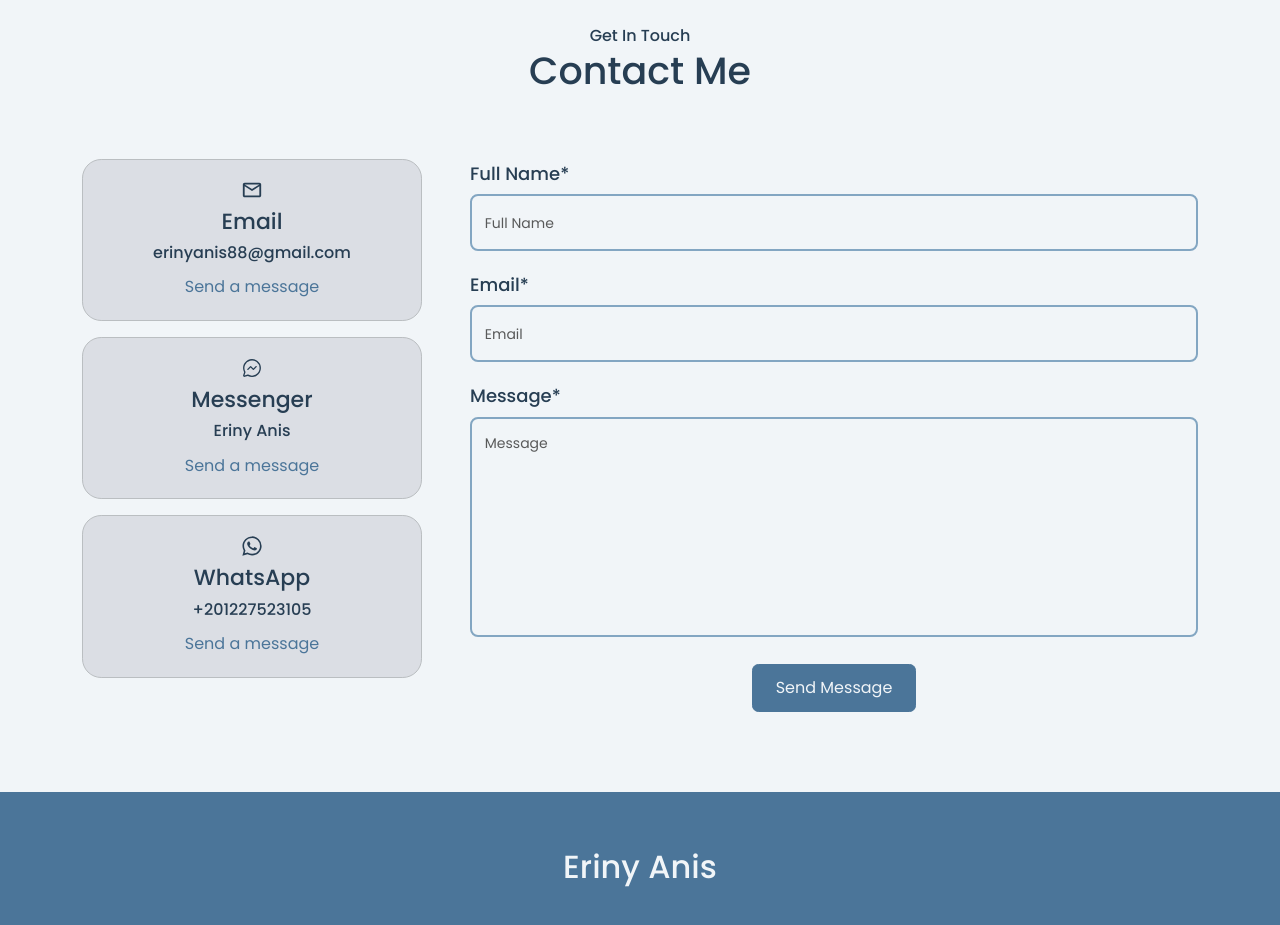
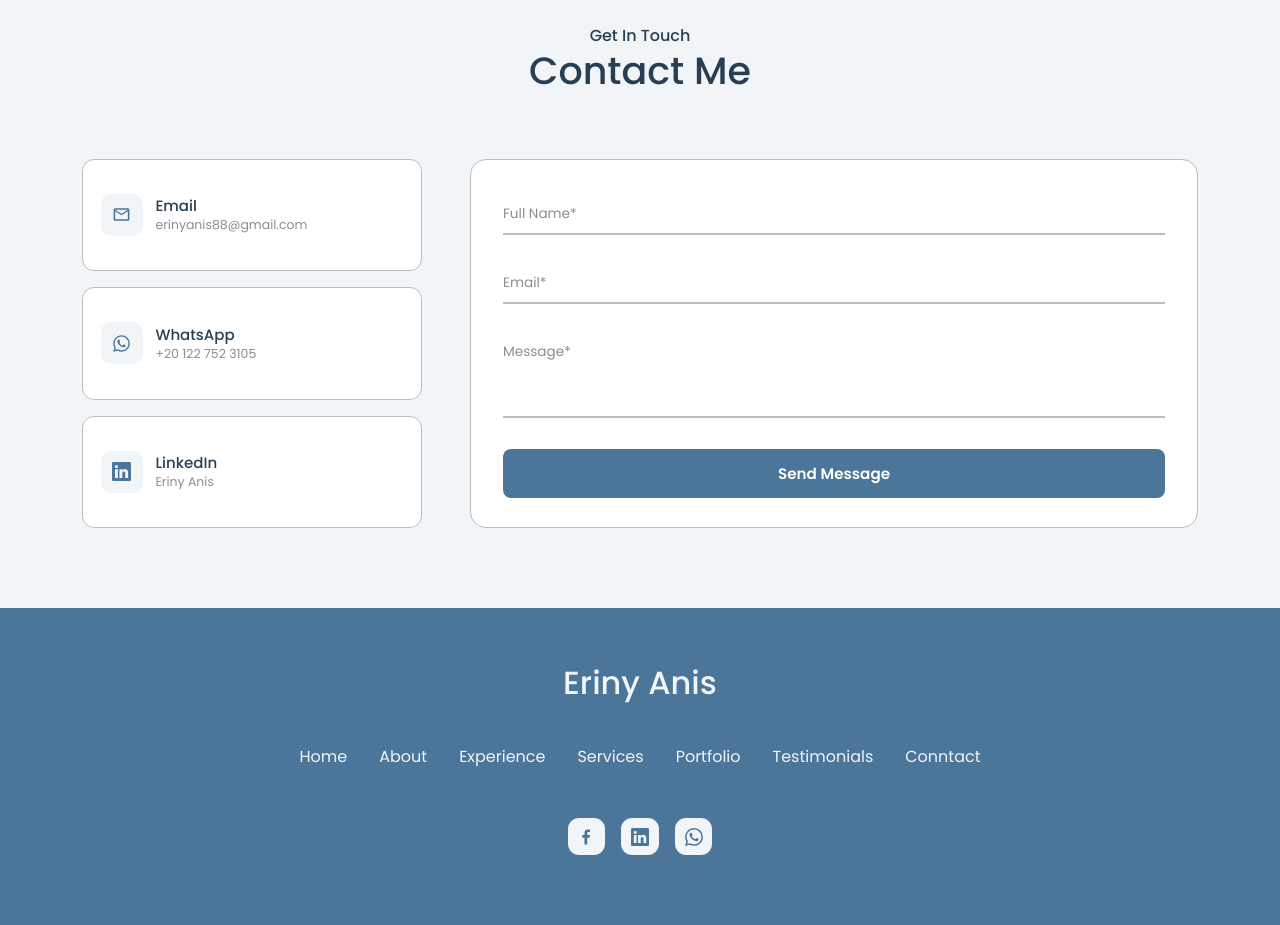
Before and after one commit to ErinyAnis/ErinyAnis-portfolio, a React (Vite) app: page / in a window 1280 px wide. Shown: the part 4880-5805 px from the top of the page. Built offline with nearby package versions, Linux system fonts and the light colour scheme.

Commit message:
update contact section

```diff
--- a/package.json
+++ b/package.json
@@ -12,8 +12,8 @@
     "preview": "vite preview"
   },
   "dependencies": {
+    "@emailjs/browser": "^4.4.1",
     "bootstrap": "^5.3.3",
-    "emailjs-com": "^3.2.0",
     "prop-types": "^15.8.1",
     "react": "^18.3.1",
     "react-bootstrap": "^2.10.3",
--- a/src/components/contact/Contact.jsx
+++ b/src/components/contact/Contact.jsx
@@ -1,6 +1,6 @@
 import { MdOutlineMail } from "react-icons/md";
-import { PiMessengerLogo } from "react-icons/pi";
 import { IoLogoWhatsapp } from "react-icons/io5";
+import { BsLinkedin } from "react-icons/bs";
 import Form from "./Form";
 
 import "./contact.css";
@@ -16,33 +16,20 @@ const Contact = () => {
 
         <div className="contact__container row g-4 gx-lg-5">
           <div className="col-lg-4 mb-4 mb-lg-0">
-            <div className="contact__options d-flex flex-column gap-3 flex-wrap">
+            <div className="contact__options d-flex flex-column gap-3">
               <a
                 href="mailto:erinyanis88@gmail.com"
                 target="_blank"
                 className="contact__option"
                 rel="noreferrer"
               >
-                <article>
-                  <MdOutlineMail className="contact__option-icon" />
+                <div className="contact__option-icon-box">
+                  <MdOutlineMail />
+                </div>
+                <div className="contact__option-text">
                   <h4>Email</h4>
                   <h5>erinyanis88@gmail.com</h5>
-                  <div className="link">Send a message</div>
-                </article>
-              </a>
-
-              <a
-                href="https://m.me/eriny.anis"
-                target="_blank"
-                className="contact__option"
-                rel="noreferrer"
-              >
-                <article>
-                  <PiMessengerLogo className="contact__option-icon" />
-                  <h4>Messenger</h4>
-                  <h5>Eriny Anis</h5>
-                  <div className="link">Send a message</div>
-                </article>
+                </div>
               </a>
 
               <a
@@ -51,12 +38,28 @@ const Contact = () => {
                 className="contact__option"
                 rel="noreferrer"
               >
-                <article>
-                  <IoLogoWhatsapp className="contact__option-icon" />
+                <div className="contact__option-icon-box">
+                  <IoLogoWhatsapp />
+                </div>
+                <div className="contact__option-text">
                   <h4>WhatsApp</h4>
-                  <h5>+201227523105</h5>
-                  <div className="link">Send a message</div>
-                </article>
+                  <h5>+20 122 752 3105</h5>
+                </div>
+              </a>
+
+              <a
+                href="https://linkedin.com/in/eriny-anis"
+                target="_blank"
+                className="contact__option"
+                rel="noreferrer"
+              >
+                <div className="contact__option-icon-box">
+                  <BsLinkedin />
+                </div>
+                <div className="contact__option-text">
+                  <h4>LinkedIn</h4>
+                  <h5>Eriny Anis</h5>
+                </div>
               </a>
             </div>
           </div>
--- a/src/components/contact/Form.jsx
+++ b/src/components/contact/Form.jsx
@@ -1,5 +1,5 @@
 import { useRef, useState } from "react";
-import emailjs from "emailjs-com";
+import emailjs from "@emailjs/browser";
 
 const Form = () => {
   const form = useRef();
@@ -22,7 +22,7 @@ const Form = () => {
     }
 
     if (!formData.email.trim()) {
-      validationErrors.email = "please enter your email";
+      validationErrors.email = "Please enter your email";
     } else if (!/^\S+@\S+\.\S+$/.test(formData.email)) {
       validationErrors.email = "Please enter a valid email";
     }
@@ -36,93 +36,78 @@ const Form = () => {
     if (Object.keys(validationErrors).length === 0) {
       emailjs
         .sendForm(
-          "service_uizxztp",
-          "template_gtahosm",
+          "service_o1ml34u",
+          "template_jed0o0p",
           form.current,
-          "J7WDHcyjYEjmoM_k8"
+          "YC97DvqlHHu8EoXst",
         )
         .then(
-          (response) => {
-            console.log("SUCCESS!", response.status, response.text);
+          () => {
             setMessage("Your message has been sent successfully!");
             setError(null);
-            form.current.reset(); // Reset the form fields
-            setFormData({
-              name: "",
-              email: "",
-              message: "",
-            }); // Reset the form data state
+            setFormData({ name: "", email: "", message: "" });
           },
-          (error) => {
-            console.error("FAILED...", error);
+          () => {
             setError("Failed to send the message. Please try again later.");
             setMessage(null);
-          }
+          },
         );
     }
   };
 
   const handleChange = (e) => {
     const { name, value } = e.target;
-    setFormData({
-      ...formData,
-      [name]: value,
-    });
+    setFormData({ ...formData, [name]: value });
   };
 
   return (
-    <>
-      <form
-        ref={form}
-        onSubmit={sendEmail}
-        className="d-flex flex-column gap-3"
-      >
-        <div>
-          <label htmlFor="name">Full Name*</label>
+    <div className="contact__form-card">
+      <form ref={form} onSubmit={sendEmail} className="contact__form">
+        <div className="form__row">
           <input
             type="text"
             name="name"
             id="name"
-            placeholder="Full Name"
+            placeholder=" "
             value={formData.name}
             onChange={handleChange}
           />
+          <label htmlFor="name">Full Name*</label>
           {errors.name && <p className="error-message">{errors.name}</p>}
         </div>
 
-        <div>
-          <label htmlFor="email">Email*</label>
+        <div className="form__row">
           <input
             type="email"
             name="email"
             id="email"
-            placeholder="Email"
+            placeholder=" "
             value={formData.email}
             onChange={handleChange}
           />
+          <label htmlFor="email">Email*</label>
           {errors.email && <p className="error-message">{errors.email}</p>}
         </div>
-        <div>
-          <label htmlFor="message">Message*</label>
+
+        <div className="form__row form__row--grow">
           <textarea
             name="message"
             id="message"
-            cols="30"
-            rows="7"
-            placeholder="Message"
+            placeholder=" "
             value={formData.message}
             onChange={handleChange}
           ></textarea>
+          <label htmlFor="message">Message*</label>
           {errors.message && <p className="error-message">{errors.message}</p>}
         </div>
-        <button type="submit" className="btn btn-primary m-auto">
+
+        <button type="submit" className="form__submit">
           Send Message
         </button>
+        {message && <div className="alert alert-success mt-3">{message}</div>}
+        {error && <div className="alert alert-danger mt-3">{error}</div>}
       </form>
-
-      {message && <div className="alert alert-success mt-3">{message}</div>}
-      {error && <div className="alert alert-danger mt-3">{error}</div>}
-    </>
+    </div>
   );
 };
 
--- a/src/components/contact/contact.css
+++ b/src/components/contact/contact.css
@@ -1,114 +1,173 @@
+.contact__container {
+    align-items: stretch;
+}
+
+/* ===== Contact options (left side) ===== */
+.contact__options {
+    height: 100%;
+}
+
 .contact__option {
-    background: var(--color-bg-variant);
-    padding: 1.2rem 1.3rem;
-    border-radius: 1.2rem;
-    text-align: center;
+    flex: 1;
+    display: flex;
+    align-items: center;
+    gap: 0.8rem;
+    background: var(--color-white);
     border: 1px solid var(--stroke-color);
+    border-radius: 12px;
+    padding: 1rem 1.1rem;
+    text-decoration: none;
+    color: inherit;
     transition: var(--transition);
 }
 
 .contact__option:hover {
-    background: transparent;
-    border-color: var(--color-primary-variant);
+    border-color: var(--color-primary);
+    transform: translateX(4px);
+    box-shadow: 0 6px 16px -4px rgba(75, 117, 153, 0.18);
 }
 
-.contact__option-icon {
-    font-size: 22px;
-    margin-bottom: 0.5rem;
+.contact__option-icon-box {
+    width: 42px;
+    height: 42px;
+    border-radius: 10px;
+    flex-shrink: 0;
+    display: flex;
+    align-items: center;
+    justify-content: center;
+    background: var(--color-bg);
+    color: var(--color-primary);
+    font-size: 19px;
 }
 
-.contact__option h4 {
-    font-size: 22px;
+.contact__option-text h4 {
+    font-size: 15px;
+    color: var(--color-dark);
+    margin-bottom: 2px;
 }
 
-.contact__option h5 {
-    font-size: 16px;
+.contact__option-text h5 {
+    font-size: 12.5px;
+    color: var(--color-light);
+    font-weight: 400;
     margin-bottom: 0;
 }
 
-.contact__container a, .contact__container a:hover {
-    color: inherit;
+/* ===== Form (right side) ===== */
+.contact__form-card {
+    background: var(--color-white);
+    border: 1px solid var(--stroke-color);
+    border-radius: 16px;
+    padding: 1.8rem 2rem;
+    height: 100%;
 }
 
-.contact__option .link {
-    margin-top: 0.7rem;
-    display: inline-block;
+.contact__form {
+    display: flex;
+    flex-direction: column;
+    gap: 1.4rem;
+    height: 100%;
+}
+
+.form__row {
+    position: relative;
+}
+
+/* .form__row--grow {
+    flex: 1;
+    display: flex;
+    flex-direction: column;
+} */
+
+.form__row input,
+.form__row textarea {
+    width: 100%;
+    padding: 14px 12px 6px;
+    border: none;
+    border-bottom: 2px solid var(--stroke-color);
+    background: transparent;
+    font-size: 0.9rem;
+    font-family: inherit;
+    resize: none;
+    transition: border-color 0.2s ease;
+    padding-left: 0;
+}
+
+.form__row--grow textarea {
+    min-height: 80px;
+    margin-top: 12px;
+    padding-top: 0;
+}
+
+.form__row input:focus,
+.form__row textarea:focus {
+    outline: none;
+    border-color: var(--color-primary);
+}
+
+.form__row label {
+    position: absolute;
+    top: 14px;
+    left: 0;
+    font-size: 0.85rem;
+    color: var(--color-light);
+    transition: 0.2s ease;
+    pointer-events: none;
+}
+
+.form__row input:focus~label,
+.form__row textarea:focus~label,
+.form__row input:not(:placeholder-shown)~label,
+.form__row textarea:not(:placeholder-shown)~label {
+    top: -4px;
+    font-size: 0.68rem;
     color: var(--color-primary);
 }
 
-.contact__container form label {
-    font-size: 18px;
-    margin-bottom: 5px;
-    font-weight: 500;
+.form__submit {
+    background: var(--color-primary);
+    color: var(--color-white);
+    border: none;
+    border-radius: 8px;
+    padding: 0.75rem;
+    font-size: 0.95rem;
+    font-weight: 600;
+    cursor: pointer;
+    transition: var(--transition);
 }
 
-.contact__container form input, .contact__container form textarea {
-    width: 100%;
-    padding: 0.8rem;
-    border-radius: 0.5rem;
-    background: transparent;
-    border: 2px solid var(--color-primary-variant);
-    resize: none;
-    transition: var(--transition);
-    margin-bottom: 3px;
+.form__submit:hover {
+    background: var(--color-dark-2);
 }
 
-.contact__container form input:focus, .contact__container form textarea:focus {
-    border-color: var(--color-primary);
+.error-message {
+    font-size: 0.8rem;
+    color: rgb(177 43 43);
+    margin-top: 4px;
 }
 
-.contact__container form input::placeholder, .contact__container form textarea::placeholder {
-    color: var(--color-light-2);
-    font-size: 14px;
-}
-
-.alert-success, .alert-danger {
+.alert-success,
+.alert-danger {
     background-color: transparent;
     border: none;
     padding: 0;
     text-align: center;
 }
 
-.error-message {
-    font-size: 14px;
-    color: rgb(177 43 43);
+p {
+    margin-bottom: 0;
 }
 
-/* -------------- form --------------- */
-
 @media (max-width: 992px) {
-    .contact__option-icon {
-        font-size: 20px;
-    }
-
-    .contact__option h4 {
-        font-size: 20px;
-    }
-
-    .contact__option h5 {
+    .contact__option-text h4 {
         font-size: 14px;
     }
 
-    .contact__option .link {
-        font-size: 14px;
+    .contact__option-text h5 {
+        font-size: 11.5px;
     }
 
-    .contact__options {
-        width: 70%;
-        margin: auto;
+    .contact__form-card {
+        padding: 1.4rem 1.5rem;
     }
-
-    .contact__container form label {
-        font-size: 16px;
-    }
-
-    .contact__container form input, .contact__container form textarea {
-        padding: 0.62rem 0.8rem;
-    }
-
-    .alert-success, .alert-danger {
-        font-size: 14px;
-    }
-
-    /* -------------- form --------------- */
 }
--- a/src/components/portfolio/Portfolio.jsx
+++ b/src/components/portfolio/Portfolio.jsx
@@ -37,7 +37,7 @@ const data = [
     image: AIRBNB_CLONE,
     title: "Airbnb Clone",
     github: "https://github.com/ErinyAnis/airbnb-clone.git",
-    demo: "https://escapenest.netlify.app/",
+    demo: "https://airbnb-clone-two-silk.vercel.app",
     description:
       "Full-stack property rental platform with OAuth authentication, listing creation, Cloudinary image upload, and dynamic filtering.",
     tags: ["Next.js", "Prisma", "MongoDB"],
--- a/src/components/portfolio/portfolio.css
+++ b/src/components/portfolio/portfolio.css
@@ -62,7 +62,6 @@
     margin-bottom: 0.9rem;
 }
 
-/* Pushes footer (credentials + buttons) to the bottom, same spot on every card */
 .portfolio__item-footer {
     margin-top: auto;
     display: flex;
@@ -70,7 +69,6 @@
     gap: 0.6rem;
 }
 
-/* Demo credentials reveal */
 .cred-pill {
     display: inline-flex;
     align-items: center;
```
Also changed, not shown: 1 other file (tests, documents, lock files or other folders).
